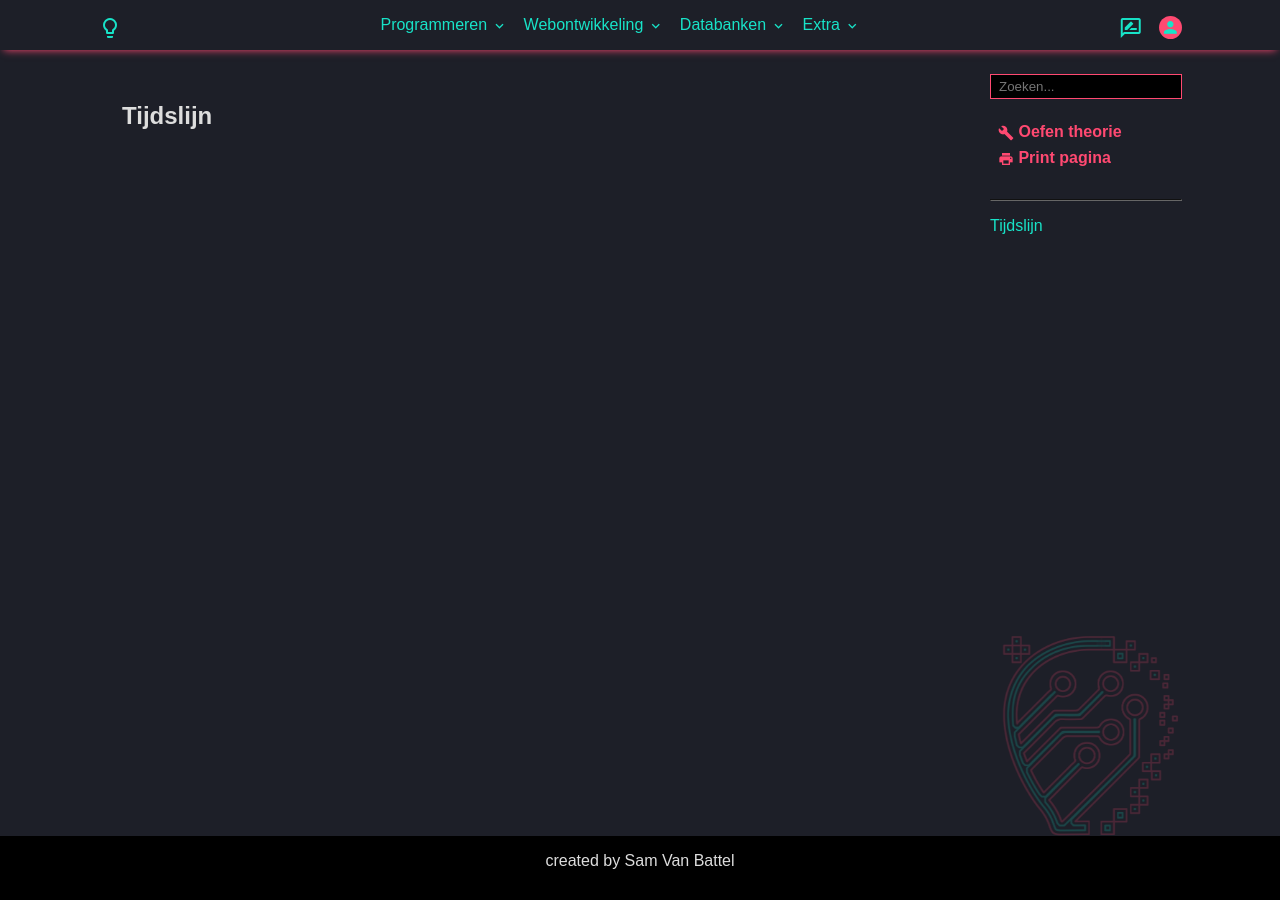
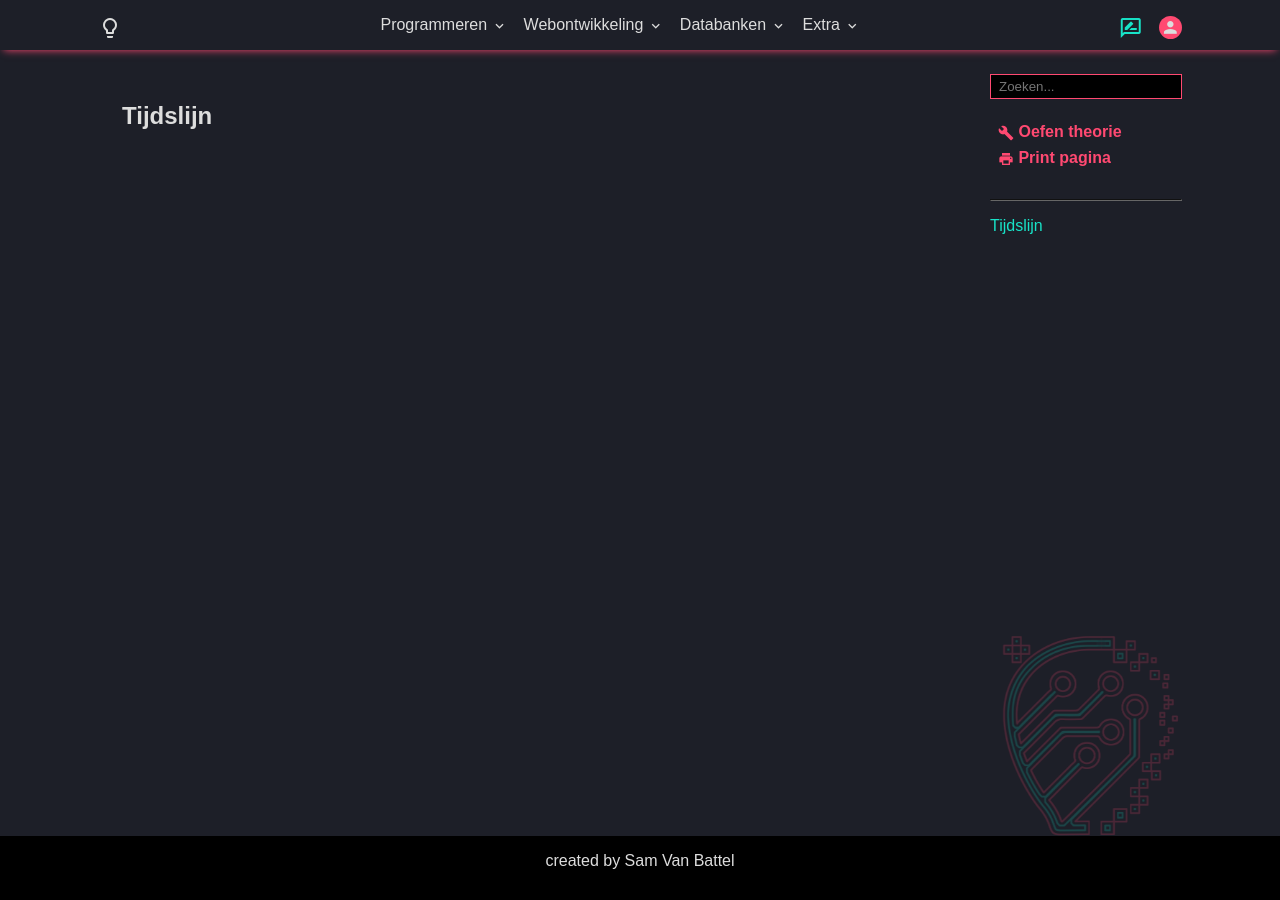
Before and after one commit to T-INFORMATICA/t-informatica.github.io, a Jekyll site: the page built from lms-evaluations.html, in a window 1280 px wide. Built offline with Jekyll 4.4.1, drawn with Linux system fonts in a browser that asks for light colours; comment, search, counter and statistics services are not loaded.

Commit message:
Update blocks.css

```diff
--- a/assets/css/blocks.css
+++ b/assets/css/blocks.css
@@ -10,7 +10,7 @@ body {
 
 header {
     background-color: var(--header-background-color);
-    color: var(--link-alt-color);
+    color: var(--text-color);
     z-index: 999;
 }
 
```
